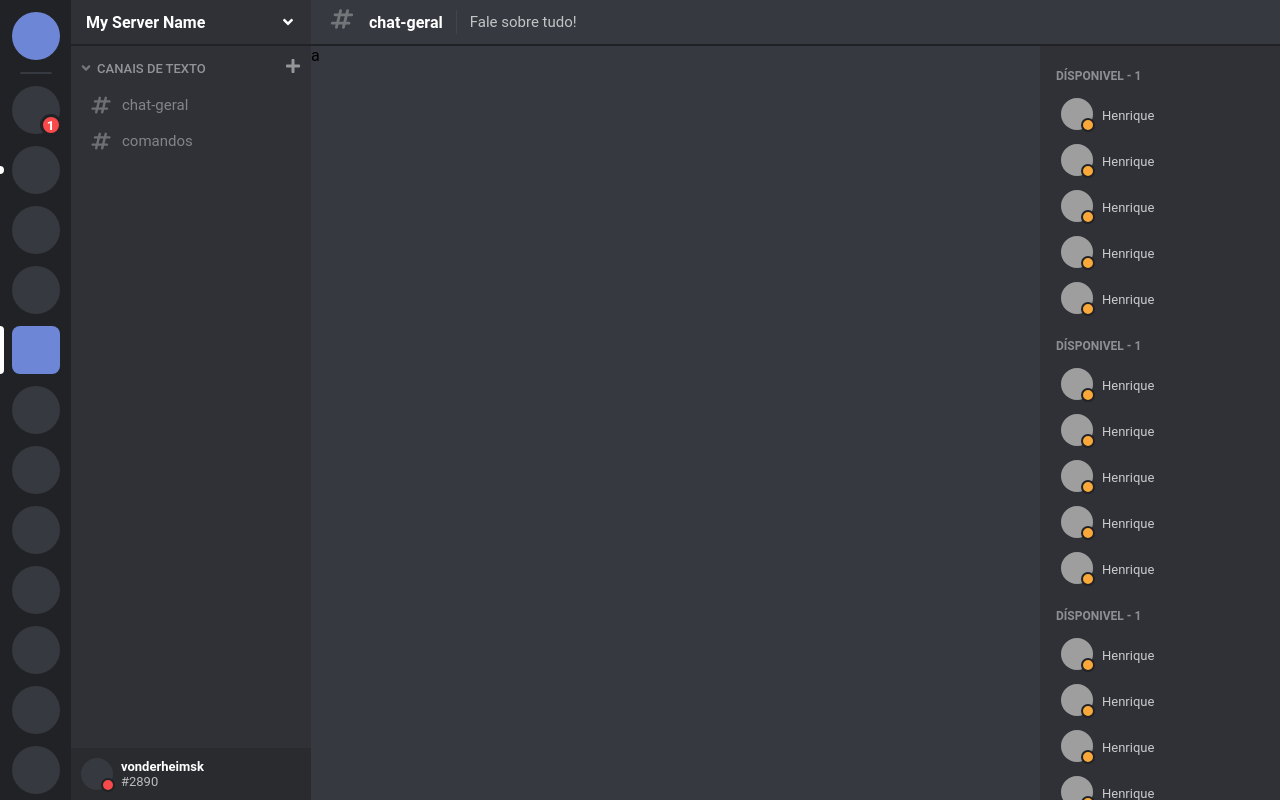
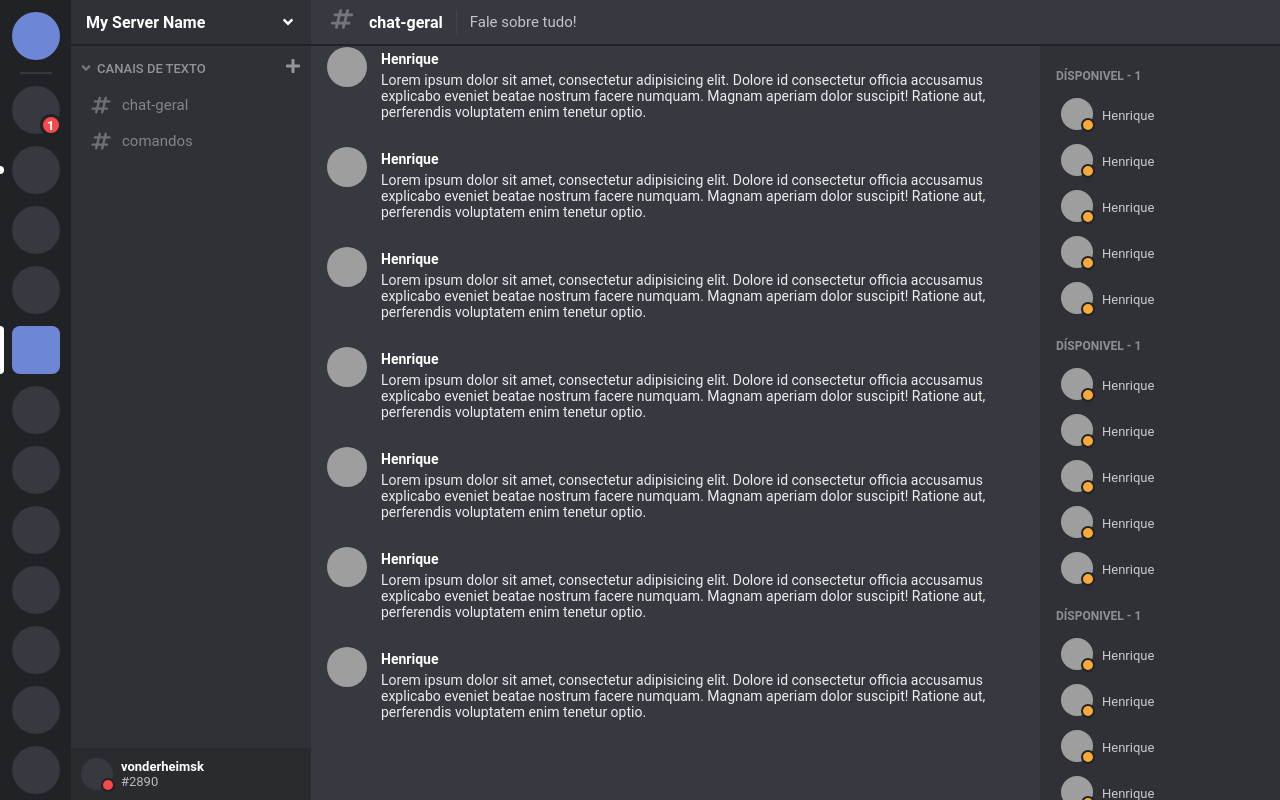
Before and after one commit to henriquemdimer/discord-clone, a React (Create React App) app: page / in a window 1280 px wide. Built offline with nearby package versions, Linux system fonts and the light colour scheme; grey boxes are pictures that could not be loaded.

Commit message:
feat: added message component

```diff
--- a/src/components/ChannelData/index.tsx
+++ b/src/components/ChannelData/index.tsx
@@ -1,9 +1,25 @@
+import Message from "../Message";
 import "./styles.scss";
 
 export default function ChannelData() {
     return (
         <>
-            <div id="channel-data">a</div>
+            <div id="channel-data">
+                <Message />
+                <Message />
+                <Message />
+                <Message />
+                <Message />
+                <Message />
+                <Message />
+                <Message />
+                <Message />
+                <Message />
+                <Message />
+                <Message />
+                <Message />
+                <Message />
+            </div>
         </>
     )
 }
--- a/src/components/ChannelData/styles.scss
+++ b/src/components/ChannelData/styles.scss
@@ -2,4 +2,24 @@
     width: 100%;
     height: calc(100vh - 46px);
     background-color: var(--primary);
+    display: flex;
+    flex-direction: column-reverse;
+    gap: 19px;
+    padding: calc(16px + 16px + 44px) 0;
+    overflow-y: auto;
+
+    &::-webkit-scrollbar {
+        width: 14px;
+    }
+
+    &::-webkit-scrollbar-track {
+        box-shadow: inset 0 0 10px transparent;
+        border: solid 3px transparent;
+    }
+
+    &::-webkit-scrollbar-thumb {
+        box-shadow: inset 0 0 10px var(--tertiary);
+        border: solid 3px transparent;
+        border-radius: 8px;
+    }
 }
--- /dev/null
+++ b/src/components/Message/index.tsx
@@ -0,0 +1,16 @@
+import RoundIcon from "../RoundIcon";
+import "./styles.scss";
+
+export default function Message() {
+    return (
+        <>
+            <div className="message">
+                <RoundIcon medium disableHover imageURL="https://external-preview.redd.it/4PE-nlL_PdMD5PrFNLnjurHQ1QKPnCvg368LTDnfM-M.png?auto=webp&s=ff4c3fbc1cce1a1856cff36b5d2a40a6d02cc1c3" />
+                <div className="message__data">
+                    <span className="message__author">Henrique</span>
+                    <span className="message__content">Lorem ipsum dolor sit amet, consectetur adipisicing elit. Dolore id consectetur officia accusamus explicabo eveniet beatae nostrum facere numquam. Magnam aperiam dolor suscipit! Ratione aut, perferendis voluptatem enim tenetur optio.</span>
+                </div>
+            </div>
+        </>
+    )
+}
--- /dev/null
+++ b/src/components/Message/styles.scss
@@ -0,0 +1,29 @@
+.message {
+    display: flex;
+    align-items: start;
+    gap: 14px;
+    padding: 4px 16px;
+    transition: var(--fast-transition);
+
+    .message__data {
+        display: flex;
+        flex-direction: column;
+        gap: 5px;
+        color: var(--white);
+        font-size: 14px;
+
+        .message__author {
+            margin-top: 4px;
+            font-weight: 700;
+            cursor: pointer;
+        }
+
+        .message__content {
+            opacity: 0.9;
+        }
+    }
+
+    &:hover {
+        background-color: var(--secondary);
+    }
+}
```
